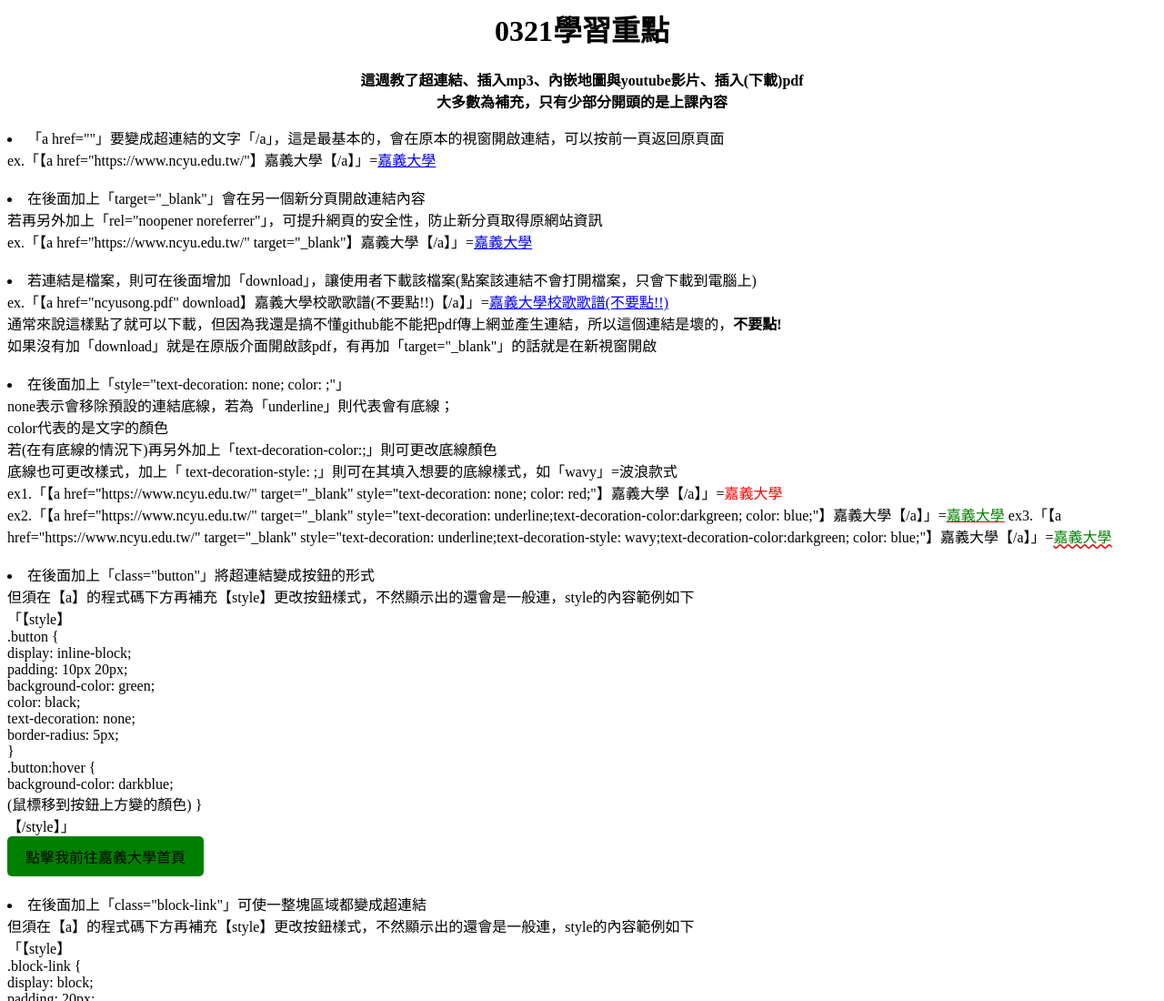
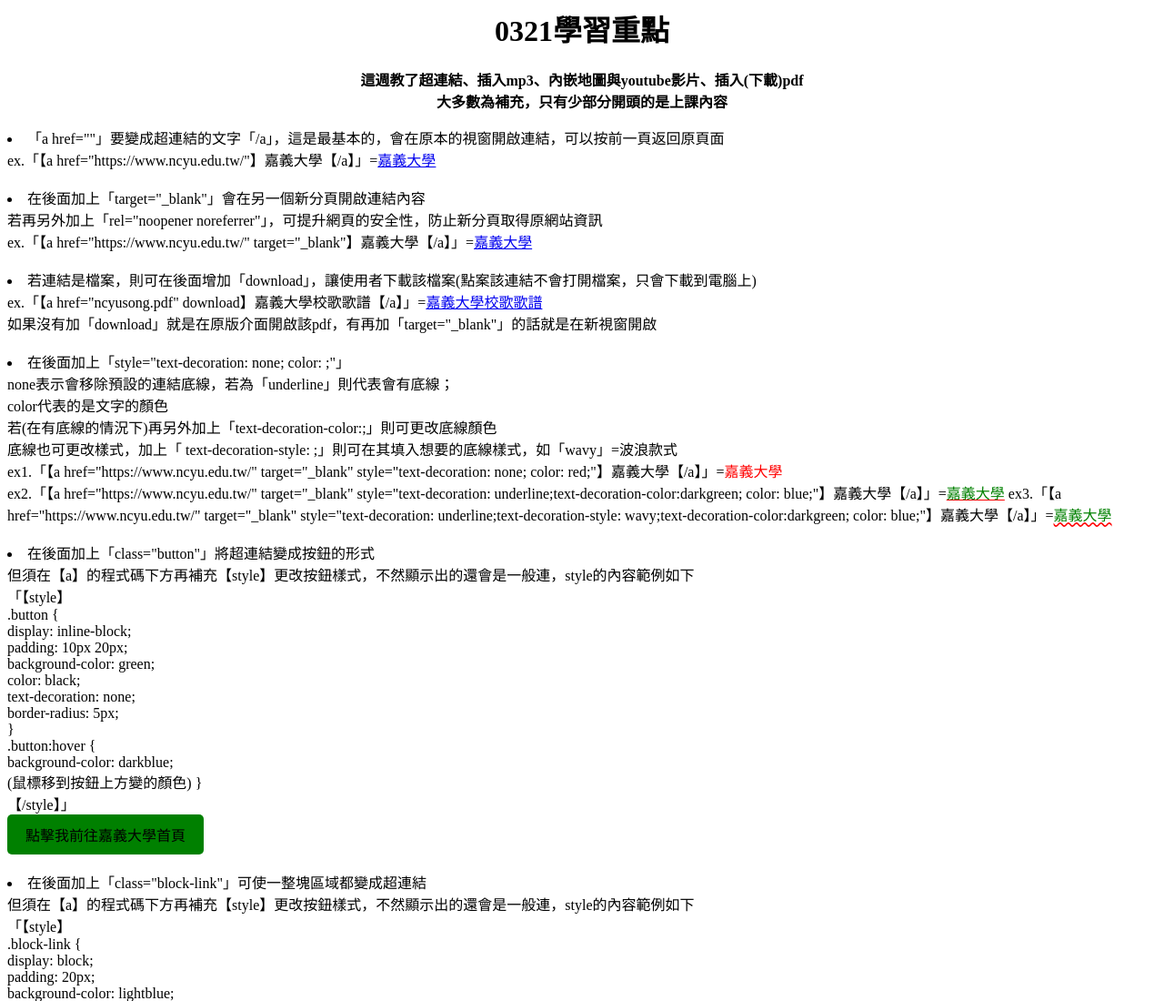
Before and after one commit to 1123615/0321, a plain HTML site: page index.html in a window 1280 px wide. Shown: the top 1100 px of the page at 91% size. Drawn offline with Linux system fonts and the light colour scheme.

Commit message:
Update index.html

```diff
--- a/index.html
+++ b/index.html
@@ -15,8 +15,7 @@
       </li><br>
       <li>
         若連結是檔案，則可在後面增加「download」，讓使用者下載該檔案(點案該連結不會打開檔案，只會下載到電腦上)<br>
-        ex.「【a href="ncyusong.pdf" download】嘉義大學校歌歌譜(不要點!!)【/a】」=<a href="ncyusong.pdf">嘉義大學校歌歌譜(不要點!!)</a><br>
-        通常來說這樣點了就可以下載，但因為我還是搞不懂github能不能把pdf傳上網並產生連結，所以這個連結是壞的，<strong>不要點!</strong><br>
+        ex.「【a href="ncyusong.pdf" download】嘉義大學校歌歌譜【/a】」=<a href="ncyusong.pdf" download>嘉義大學校歌歌譜</a><br>
         如果沒有加「download」就是在原版介面開啟該pdf，有再加「target="_blank"」的話就是在新視窗開啟
       </li><br>
        <li>
```
